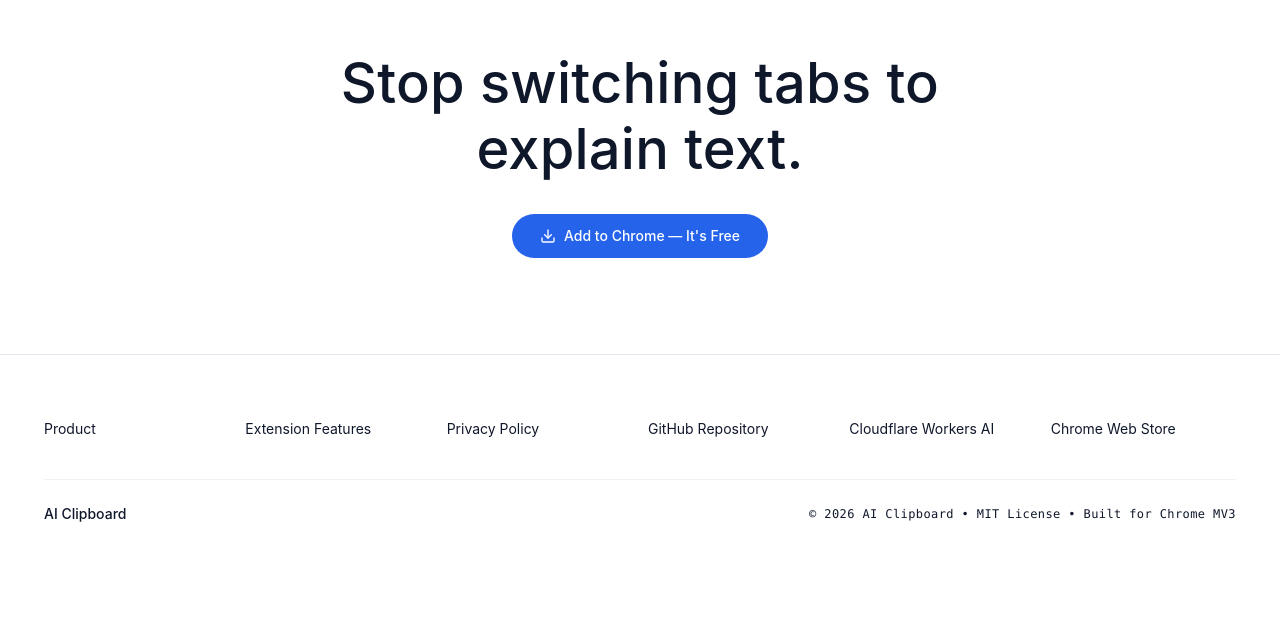
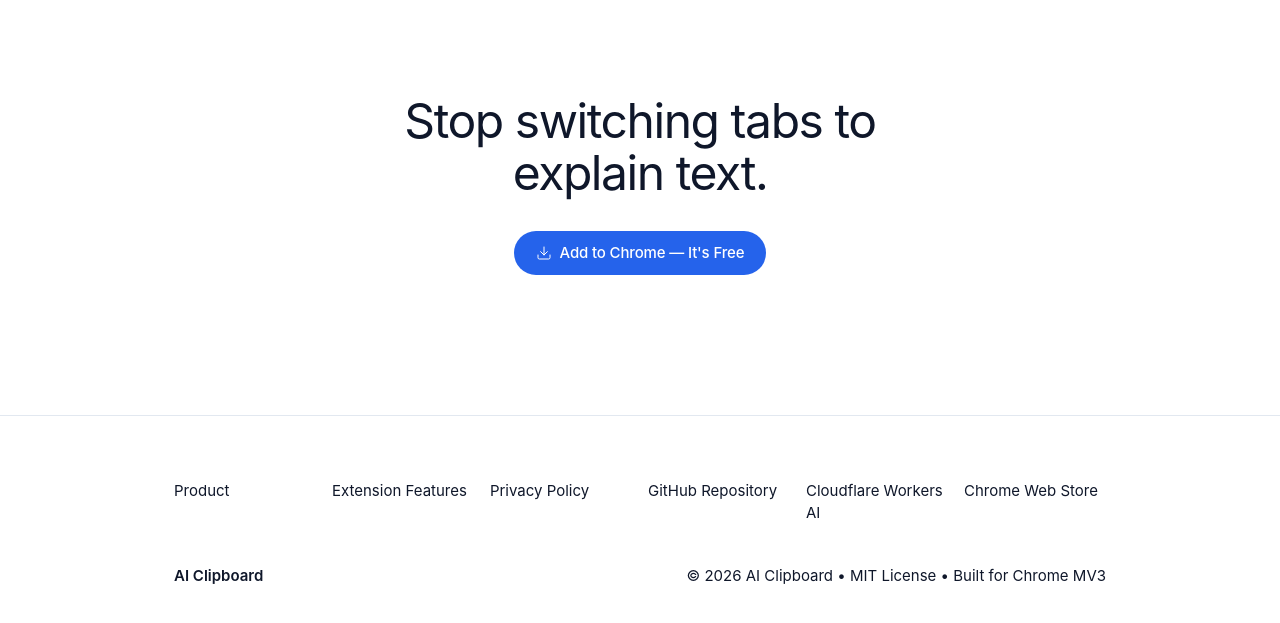
Before and after one commit to Long104/AI-Clipboard-extension, a Next.js app in the folder clipboard-web/: page / in a window 1280 px wide. Shown: the part 4602-5225 px from the top of the page. Before the commit the page ends 5190 px from the top, so only its background shows below. Built offline with nearby package versions, Linux system fonts and the light colour scheme.

Commit message:
feat(landing): centered final CTA + single-hairline footer

```diff
--- a/clipboard-web/src/components/final-cta.tsx
+++ b/clipboard-web/src/components/final-cta.tsx
@@ -18,23 +18,23 @@ const footerLinks = [
 export function FinalCta() {
   return (
     <>
-      <section id="cta" aria-label="Get the extension" className="py-24">
+      <section id="cta" aria-label="Get the extension" className="py-section">
         <div className="mx-auto max-w-2xl px-4 sm:px-6 text-center">
-          <h2 className="text-[32px] sm:text-[56px] font-medium leading-[1.17] tracking-[0.2px] text-ink">
+          <h2 className="text-[32px] md:text-[40px] lg:text-[48px] font-normal leading-[1.08] tracking-[-0.03em] text-ink text-center">
             Stop switching tabs to explain text.
           </h2>
           <a
             href={STORE_URL}
-            className="mt-8 h-11 px-7 bg-primary hover:bg-primary-hover active:bg-primary-pressed active:scale-95 text-primary-fg font-medium rounded-full text-sm mx-auto flex items-center justify-center gap-2 w-fit"
+            className="mt-8 h-11 px-[22px] bg-primary hover:bg-primary-hover active:bg-primary-pressed hover:scale-[1.02] active:scale-[0.98] transition-transform duration-150 ease-out text-primary-fg text-[15px] font-medium tracking-[-0.01em] rounded-full mx-auto flex items-center justify-center gap-2 w-fit"
           >
-            <Download className="h-4 w-4" aria-hidden="true" />
+            <Download className="h-4 w-4" strokeWidth={1.5} aria-hidden="true" />
             Add to Chrome — It&apos;s Free
           </a>
         </div>
       </section>
 
       <footer className="border-t border-hairline">
-        <div className="mx-auto max-w-[1240px] px-4 sm:px-6 py-16">
+        <div className="mx-auto max-w-[980px] px-4 sm:px-6 py-16">
           <nav aria-label="Footer" className="grid grid-cols-2 sm:grid-cols-3 lg:grid-cols-6 gap-x-4 gap-y-3">
             {footerLinks.map((link) =>
               link.external ? (
@@ -43,7 +43,7 @@ export function FinalCta() {
                   href={link.href}
                   target="_blank"
                   rel="noopener noreferrer"
-                  className="text-sm text-mute hover:text-ink"
+                  className="text-[15px] text-mute hover:text-ink"
                 >
                   {link.label}
                 </a>
@@ -51,16 +51,16 @@ export function FinalCta() {
                 <Link
                   key={link.label}
                   href={link.href}
-                  className="text-sm text-mute hover:text-ink"
+                  className="text-[15px] text-mute hover:text-ink"
                 >
                   {link.label}
                 </Link>
               ),
             )}
           </nav>
-          <div className="mt-10 pt-6 border-t border-hairline-soft flex flex-col sm:flex-row items-center justify-between gap-3">
-            <span className="text-sm font-medium text-ink">AI Clipboard</span>
-            <span className="font-mono text-caption-sm text-mute">
+          <div className="mt-10 flex flex-col sm:flex-row items-center justify-between gap-3">
+            <span className="text-[15px] font-semibold text-ink">AI Clipboard</span>
+            <span className="text-[15px] text-mute">
               © 2026 AI Clipboard • MIT License • Built for Chrome MV3
             </span>
           </div>
```
